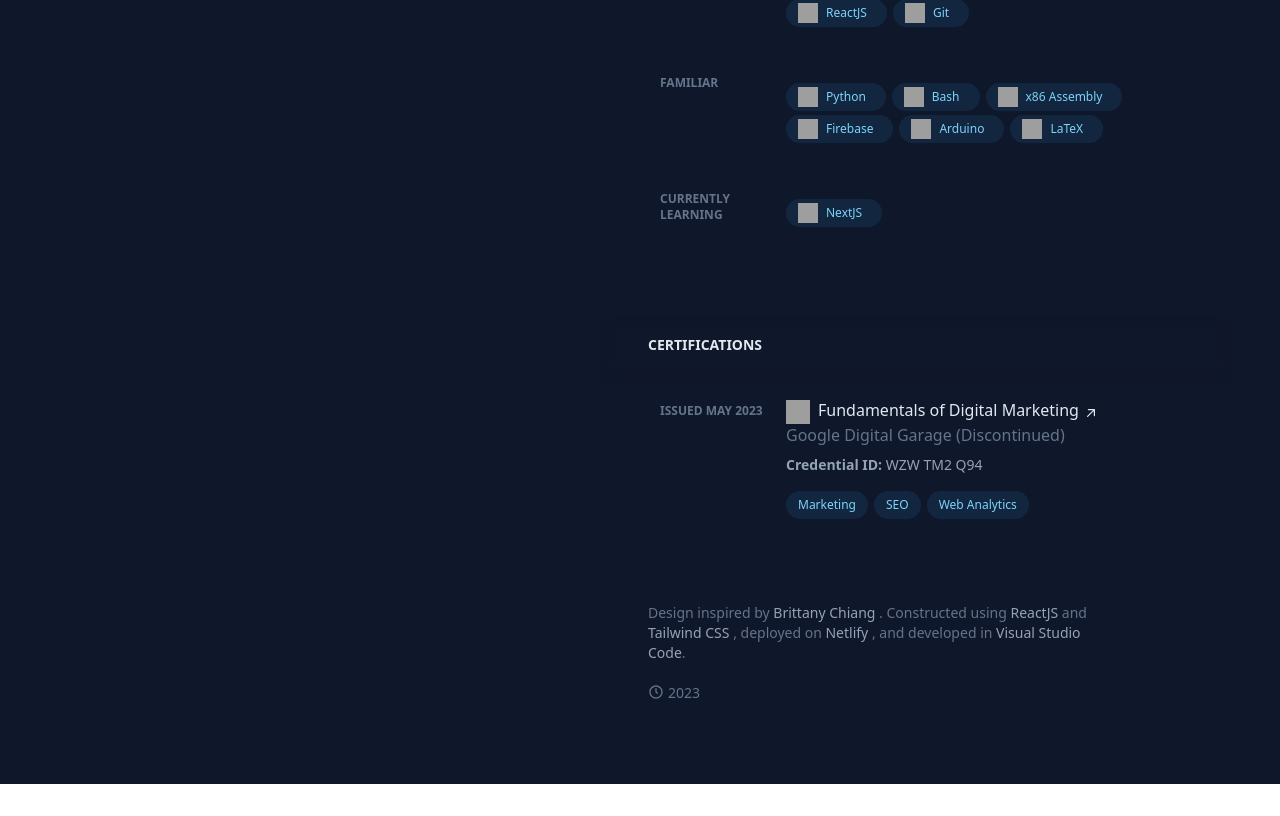
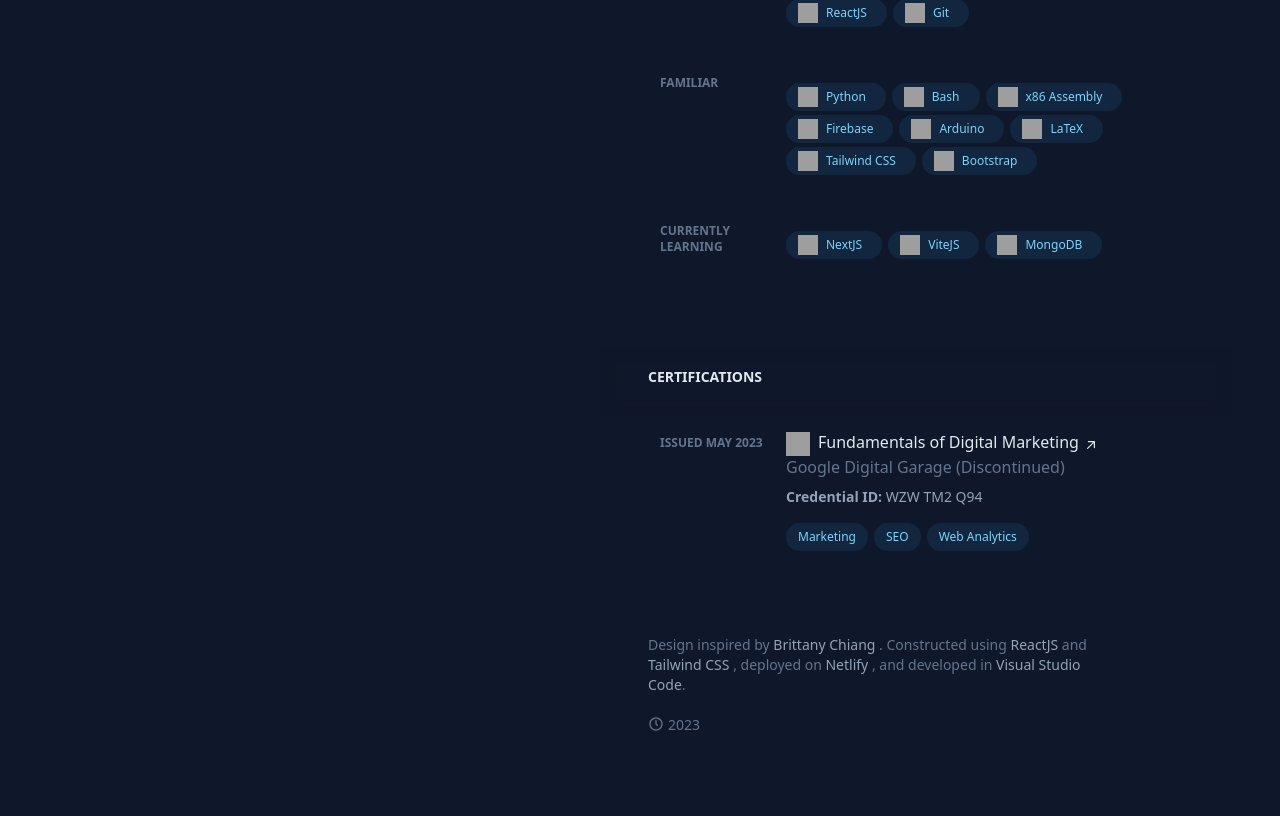
Before and after one commit to Alan0893/v2, a React (Create React App) app: page / in a window 1280 px wide. Shown: the part 2969-3785 px from the top of the page. Before the commit the page ends 3753 px from the top, so only its background shows below. Built offline with nearby package versions, Linux system fonts and the light colour scheme; grey boxes are pictures that could not be loaded.

Commit message:
updated skills

```diff
--- a/src/components/sections/Skills.js
+++ b/src/components/sections/Skills.js
@@ -105,10 +105,23 @@ const Skills = () => {
                 </li>
                 <li className='mr-1.5 mt-1'>
                   <div className={Chip}>
-                    <img src='https://cdn.discordapp.com/attachments/880994363805696020/1126622621124014080/latex-tutorial-removebg-preview.png' alt='latex' className={ChipImage} />
+                    <img src='https://i.stack.imgur.com/Sx2ec.png' alt='latex' className={ChipImage} />
                     <span className={ChipText}>LaTeX</span>
                   </div>
                 </li>
+                <li className='mr-1.5 mt-1'>
+                  <div className={Chip}>
+                    <img src='https://cdn.worldvectorlogo.com/logos/tailwind-css-2.svg' alt='tailwind' className={ChipImage} />
+                    <span className={ChipText}>Tailwind CSS</span>
+                  </div>
+                </li>
+                <li className='mr-1.5 mt-1'>
+                  <div className={Chip}>
+                    <img src='https://cdn.worldvectorlogo.com/logos/bootstrap-5-1.svg' alt='bootstrap' className={ChipImage} />
+                    <span className={ChipText}>Bootstrap</span>
+                  </div>
+                </li>
+
               </ul>
             </div>
           </div>
@@ -129,6 +142,18 @@ const Skills = () => {
                     <span className={ChipText}>NextJS</span>
                   </div>
                 </li>
+                <li className='mr-1.5 mt-1'>
+                  <div className={Chip}>
+                    <img src='https://cdn.worldvectorlogo.com/logos/vitejs.svg' alt='vitejs' className={ChipImage} />
+                    <span className={ChipText}>ViteJS</span>
+                  </div>
+                </li>
+                <li className='mr-1.5 mt-1'>
+                  <div className={Chip}>
+                    <img src='https://cdn.worldvectorlogo.com/logos/mongodb-icon-1.svg' alt='mongodb' className={ChipImage} />
+                    <span className={ChipText}>MongoDB</span>
+                  </div>
+                </li>
 
               </ul>
             </div>
```
